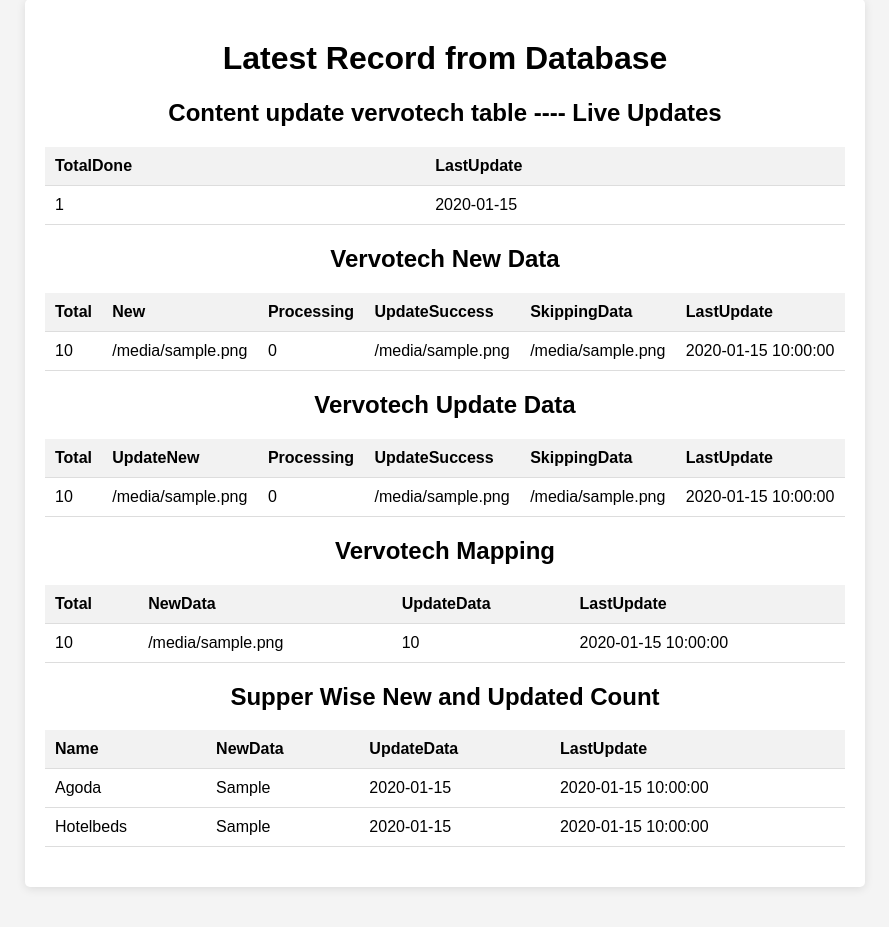
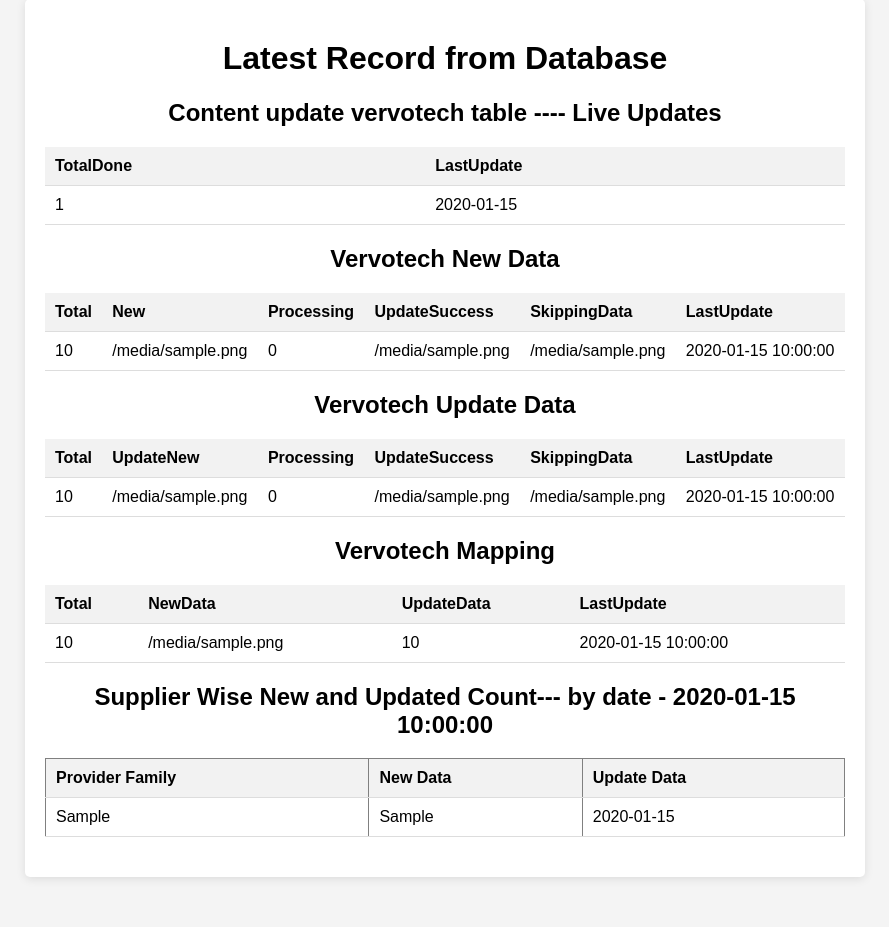
Before and after one commit to RoknuzzamanRokon/data_table_create_info, a Flask app: template Flask_App/templates/index.html in a window 1280 px wide. Shown: the part 41-968 px from the top of the page, without its empty margins (195-1084 px from the left). After the commit the page ends 920 px from the top, so only its background shows below. Run offline with Flask 3, Linux system fonts and the light colour scheme; the template is opened without the code that fills it: most values are stand-ins (such as "Sample title", 1, 10 or a date in 2020).

Commit message:
Add new function for show all Provider family.

```diff
--- a/Flask_App/app.py
+++ b/Flask_App/app.py
@@ -2,6 +2,7 @@
 import os
 from sqlalchemy import create_engine, text
 from dotenv import load_dotenv
+import pandas as pd
 
 app = Flask(__name__)
 load_dotenv()
@@ -15,8 +16,39 @@
 DATABASE_URL = f"mysql+pymysql://{db_user}:{db_pass}@{db_host}/{db_name}"
 engine = create_engine(DATABASE_URL)
 
+# @app.route('/')
+# def index():
+#     new_all_suplayer = new_group_data(table='vervotech_hotel_map_new', engine=engine)
+
+#     update_all_suplayer = new_group_data(table='vervotech_hotel_map_update', engine=engine)
+
+#     group_data = new_all_suplayer.to_dict(orient='records')
+
+#     latest_record = fetch_latest_record(engine)
+#     latest_record['vh_new_newFile_updateSuccess'] = int(latest_record['vh_new_newFile_updateSuccess'])
+#     latest_record['vh_new_newFile_updateSkipping'] = int(latest_record['vh_new_newFile_updateSkipping'])
+#     latest_record['vh_update_newFile_updateSuccess'] = int(latest_record['vh_update_newFile_updateSuccess'])
+#     latest_record['vh_update_newFile_updateSkipping'] = int(latest_record['vh_update_newFile_updateSkipping'])
+#     latest_record['vh_mapping_newFile'] = int(latest_record['vh_mapping_newFile'])
+
+
+#     live_updates = live_data_uploading_function(table='vervotech_mapping', engine=engine)
+#     return render_template('index.html', latest_record=latest_record, live_updates=live_updates, group_data=group_data)
+
 @app.route('/')
 def index():
+    new_all_suplayer = new_group_data(table='vervotech_hotel_map_new', engine=engine)
+
+    update_all_suplayer = new_group_data(table='vervotech_hotel_map_update', engine=engine)
+
+    merged_data = pd.merge(new_all_suplayer, update_all_suplayer, on='ProviderFamily', how='outer', suffixes=('_new', '_update'))
+
+    merged_data.fillna(0, inplace=True)
+
+    merged_data = merged_data.astype({'value_count_new': 'int', 'value_count_update': 'int'})
+
+    group_data = merged_data.to_dict(orient='records')
+
     latest_record = fetch_latest_record(engine)
     latest_record['vh_new_newFile_updateSuccess'] = int(latest_record['vh_new_newFile_updateSuccess'])
     latest_record['vh_new_newFile_updateSkipping'] = int(latest_record['vh_new_newFile_updateSkipping'])
@@ -24,9 +56,13 @@
     latest_record['vh_update_newFile_updateSkipping'] = int(latest_record['vh_update_newFile_updateSkipping'])
     latest_record['vh_mapping_newFile'] = int(latest_record['vh_mapping_newFile'])
 
+    live_updates = live_data_uploading_function(table='vervotech_mapping', engine=engine)
 
-    live_updates = live_data_uploading_function(table='vervotech_mapping', engine=engine)
-    return render_template('index.html', latest_record=latest_record, live_updates=live_updates)
+    # Render the template with the merged group data
+    return render_template('index.html', latest_record=latest_record, live_updates=live_updates, group_data=group_data)
+
+
+
 
 @app.route('/live_updates')
 def live_updates_route():
@@ -94,6 +130,20 @@
         return None
 
 
+def new_group_data(table, engine):
+    query = f"""
+    SELECT ProviderFamily, COUNT(*) AS value_count
+    FROM {table}
+    WHERE DATE(created_at) = (
+        SELECT DATE(MAX(created_at))
+        FROM {table}
+    )
+    GROUP BY ProviderFamily;
+    """
+    df = pd.read_sql(query, engine)
+    return df
+
+
 
 if __name__ == '__main__':
     app.run(debug=True, port=2424)
--- a/Flask_App/templates/index.html
+++ b/Flask_App/templates/index.html
@@ -139,35 +139,26 @@
         </tbody>
       </table>
 
-
-
-      <h2>Supper Wise New and Updated Count
-      </h2>
-      <table>
+    <h2>Supplier Wise New and Updated Count--- by date - {{ latest_record.vh_new_newFile_lastUpdate_dateTime }}</h2>
+    <table border="1">
         <thead>
-          <tr>
-            <th>Name</th>
-            <th>NewData</th>
-            <th>UpdateData</th>
-            <th>LastUpdate</th>
-          </tr>
-
+            <tr>
+                <th>Provider Family</th>
+                <th>New Data</th>
+                <th>Update Data</th>
+            </tr>
         </thead>
         <tbody>
-          <tr>
-            <td>Agoda</td>
-            <td>{{ latest_record.Agoda_newData }}</td>
-            <td>{{ latest_record.Agoda_updateData }}</td>
-            <td>{{ latest_record.vh_new_newFile_lastUpdate_dateTime }}</td>
-          </tr>
+            {% for row in group_data %}
             <tr>
-            <td>Hotelbeds</td>
-            <td>{{ latest_record.Hotelbeds_newData }}</td>
-            <td>{{ latest_record.Hotelbeds_updateData }}</td>
-            <td>{{ latest_record.vh_update_newFile_lastUpdate_dateTime }}</td>
-          </tr>
+                <td>{{ row.ProviderFamily }}</td>
+                <td>{{ row.value_count_new }}</td>
+                <td>{{ row.value_count_update }}</td>
+            </tr>
+            {% endfor %}
         </tbody>
-      </table>
+    </table>
+
 
     </div>
   </body>
--- a/group_data.py
+++ b/group_data.py
@@ -33,7 +33,7 @@
     GROUP BY ProviderFamily;
     """
     df = pd.read_sql(query, engine)
-    return df  # Returning the dataframe with grouped data
+    return df
 
 
 name = new_group_data(table='vervotech_hotel_map_new', engine=engine)
```
